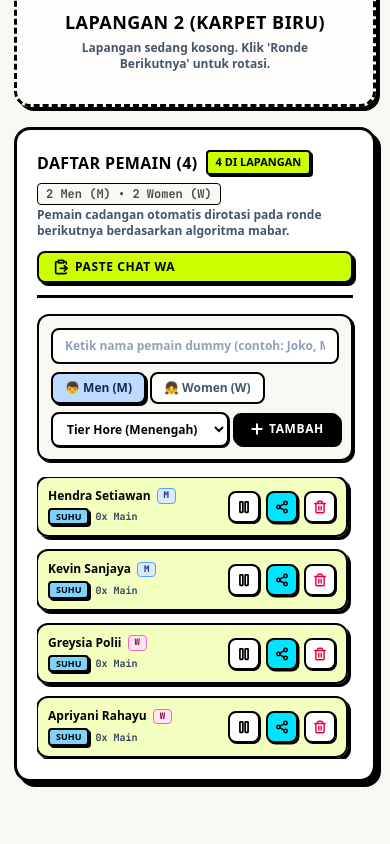
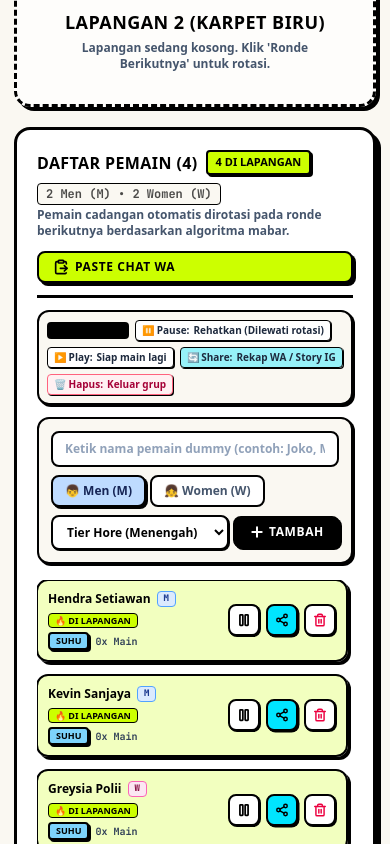
Before and after one commit to Bradleyalexa/playfield-app, a Next.js app: page /host/demo in a window 390 px wide. Shown: the part 1260-2104 px from the top of the page. Built offline with nearby package versions, Linux system fonts and the light colour scheme.

Commit message:
feat: protect active matches on reshuffle with undo support, hide host button from spectator view, and add mobile action legend to player roster

```diff
--- a/src/app/host/[sessionId]/page.tsx
+++ b/src/app/host/[sessionId]/page.tsx
@@ -21,6 +21,7 @@ import {
   MapPin,
   ExternalLink,
   Shuffle,
+  Undo2,
 } from "lucide-react";
 import confetti from "canvas-confetti";
 import { Navbar } from "../../../components/common/Navbar";
@@ -57,6 +58,7 @@ function HostDashboardContent({ params }: HostPageProps) {
   const [isCreateMatchModalOpen, setIsCreateMatchModalOpen] = useState(false);
   const [isEquipmentModalOpen, setIsEquipmentModalOpen] = useState(false);
   const [copiedLink, setCopiedLink] = useState(false);
+  const [lastReshuffleSnapshot, setLastReshuffleSnapshot] = useState<GameSession | null>(null);
 
   // Load session dari local storage atau fallback create demo jika tidak ditemukan
   useEffect(() => {
@@ -366,6 +368,9 @@ function HostDashboardContent({ params }: HostPageProps) {
       matches: updatedMatches,
       courts: updatedCourts,
     };
+
+    // Simpan snapshot sebelum perubahan untuk fitur Urungkan / Undo
+    setLastReshuffleSnapshot(JSON.parse(JSON.stringify(session)));
     setSession(updated);
     LocalStorageAdapter.saveSession(updated);
 
@@ -374,6 +379,15 @@ function HostDashboardContent({ params }: HostPageProps) {
     } catch {}
 
     AudioAnnouncer.announceGeneral("Jadwal rotasi pemain telah dikocok ulang.");
+  };
+
+  // 6d. Urungkan Kocok Ulang / Undo Reshuffle
+  const handleUndoReshuffle = () => {
+    if (!lastReshuffleSnapshot) return;
+    setSession(lastReshuffleSnapshot);
+    LocalStorageAdapter.saveSession(lastReshuffleSnapshot);
+    setLastReshuffleSnapshot(null);
+    AudioAnnouncer.announceGeneral("Kocok ulang berhasil diurungkan.");
   };
 
   // 7. Tambah Pemain Manual Tunggal
@@ -671,6 +685,18 @@ function HostDashboardContent({ params }: HostPageProps) {
               <span>Kocok Ulang</span>
             </button>
 
+            {/* Tombol Urungkan Kocok Ulang (Jika baru saja kocok ulang) */}
+            {lastReshuffleSnapshot && (
+              <button
+                onClick={handleUndoReshuffle}
+                className="flex items-center gap-1.5 rounded-xl bg-[#ffde00] border-2 border-black px-3 sm:px-3.5 py-2 text-xs font-black text-black uppercase tracking-wider shadow-[3px_3px_0px_#000] hover:bg-[#facc15] active:translate-x-0.5 active:translate-y-0.5 active:shadow-[1px_1px_0px_#000] transition-all cursor-pointer animate-in fade-in"
+                title="Urungkan kocok ulang dan kembalikan susunan match sebelumnya"
+              >
+                <Undo2 className="h-4 w-4 stroke-[2.5]" />
+                <span>Urungkan</span>
+              </button>
+            )}
+
             {/* Mulai Ronde Berikutnya */}
             <button
               onClick={handleNextRound}
--- a/src/app/kiosk/[sessionId]/page.tsx
+++ b/src/app/kiosk/[sessionId]/page.tsx
@@ -118,10 +118,11 @@ function KioskContent({ params }: KioskPageProps) {
             </button>
 
             <Link
-              href={`/host/${session.publicSlug}`}
+              href={`/live/${session.publicSlug}`}
               className="text-[10px] sm:text-xs font-black uppercase text-black hover:text-slate-600 underline font-mono transition-colors whitespace-nowrap"
+              title="Buka tampilan penonton di smartphone pemain"
             >
-              Host
+              📱 Buka di HP
             </Link>
           </div>
         </div>
--- a/src/components/common/Navbar.tsx
+++ b/src/components/common/Navbar.tsx
@@ -13,33 +13,41 @@ interface NavbarProps {
 export function Navbar({ publicSlug }: NavbarProps) {
   const pathname = usePathname();
   const currentSlug = publicSlug || "demo";
+  const isSpectatorMode = pathname.startsWith("/live");
 
-  const navLinks = [
+  const allNavLinks = [
     {
       name: "Dashboard Host",
       shortName: "Host",
       href: `/host/${currentSlug}`,
       icon: Trophy,
+      hostOnly: true,
     },
     {
       name: "TV GOR Kiosk",
       shortName: "Kiosk",
       href: `/kiosk/${currentSlug}`,
       icon: Tv,
+      hostOnly: false,
     },
     {
       name: "Papan Penonton",
       shortName: "Live",
       href: `/live/${currentSlug}`,
       icon: Users,
+      hostOnly: false,
     },
     {
       name: "Pojok Edukasi",
       shortName: "Edukasi",
       href: "/education",
       icon: BookOpen,
+      hostOnly: false,
     },
   ];
+
+  // Pada halaman penonton/pemain (/live), sembunyikan tombol Dashboard Host
+  const navLinks = isSpectatorMode ? allNavLinks.filter((l) => !l.hostOnly) : allNavLinks;
 
   return (
     <>
--- a/src/components/players/PlayerRoster.tsx
+++ b/src/components/players/PlayerRoster.tsx
@@ -45,10 +45,38 @@ export function PlayerRoster({
     setQuickName("");
   };
 
+  const [toastMsg, setToastMsg] = useState<string | null>(null);
+
+  const handleTogglePauseWithFeedback = (playerId: string) => {
+    const target = session.players.find((p) => p.id === playerId);
+    if (!target) return;
+    const isNowPaused = target.status !== "paused";
+    onTogglePlayerPause(playerId);
+    setToastMsg(
+      isNowPaused
+        ? `⏸️ ${target.name} diistirahatkan (dilewati rotasi ronde depan)`
+        : `▶️ ${target.name} siap main kembali di ronde depan!`
+    );
+    setTimeout(() => setToastMsg(null), 3500);
+  };
+
   return (
     <div className="flex flex-col rounded-2xl border-3 border-black bg-white p-5 shadow-[5px_5px_0px_#000]">
+      {/* Toast Feedback Aksi Pemain untuk Mobile */}
+      {toastMsg && (
+        <div className="mb-3 rounded-xl bg-black text-[#ccff00] px-3.5 py-2 text-xs font-black border-2 border-black shadow-[3px_3px_0px_#ccff00] flex items-center justify-between animate-in fade-in slide-in-from-top-1">
+          <span>{toastMsg}</span>
+          <button
+            onClick={() => setToastMsg(null)}
+            className="text-white hover:text-rose-400 font-bold ml-2 text-xs"
+          >
+            ✕
+          </button>
+        </div>
+      )}
+
       {/* Header Roster */}
-      <div className="flex flex-col sm:flex-row sm:items-center justify-between gap-3 pb-3 border-b-3 border-black mb-4">
+      <div className="flex flex-col sm:flex-row sm:items-center justify-between gap-3 pb-3 border-b-3 border-black mb-3">
         <div>
           <div className="flex flex-wrap items-center gap-2">
             <h3 className="text-base font-black text-black uppercase tracking-wide">
@@ -73,6 +101,25 @@ export function PlayerRoster({
           <ClipboardPaste className="h-4 w-4 stroke-[2.5]" />
           <span>Paste Chat WA</span>
         </button>
+      </div>
+
+      {/* Panduan Ikon Aksi Pemain (Sangat Membantu di Smartphone karena Tidak Bisa Hover) */}
+      <div className="flex flex-wrap items-center gap-1.5 sm:gap-2 mb-3 p-2 rounded-xl bg-[#faf8f2] border-2 border-black text-[10px] sm:text-xs font-bold text-slate-800 shadow-[2px_2px_0px_#000]">
+        <span className="font-black text-black uppercase bg-black text-[#ccff00] px-1.5 py-0.5 rounded text-[9px] font-mono tracking-wider">
+          PANDUAN IKON
+        </span>
+        <span className="inline-flex items-center gap-1 bg-white border border-black px-1.5 py-0.5 rounded shadow-[1px_1px_0px_#000]">
+          <span className="font-black">⏸️ Pause:</span> Rehatkan (Dilewati rotasi)
+        </span>
+        <span className="inline-flex items-center gap-1 bg-white border border-black px-1.5 py-0.5 rounded shadow-[1px_1px_0px_#000]">
+          <span className="font-black">▶️ Play:</span> Siap main lagi
+        </span>
+        <span className="inline-flex items-center gap-1 bg-[#00e5ff]/40 border border-black px-1.5 py-0.5 rounded shadow-[1px_1px_0px_#000]">
+          <span className="font-black">🔄 Share:</span> Rekap WA / Story IG
+        </span>
+        <span className="inline-flex items-center gap-1 bg-rose-50 border border-rose-400 text-rose-800 px-1.5 py-0.5 rounded shadow-[1px_1px_0px_#000]">
+          <span className="font-black">🗑️ Hapus:</span> Keluar grup
+        </span>
       </div>
 
       {/* Form Tambah Pemain dengan Pilihan Gender (Men/Women) & Skill Tier */}
@@ -149,12 +196,12 @@ export function PlayerRoster({
                 isPlaying
                   ? "bg-[#ccff00]/25 shadow-[3px_3px_0px_#000] translate-x-[-1px] translate-y-[-1px]"
                   : isPaused
-                  ? "bg-slate-200/60 opacity-60 shadow-none"
+                  ? "bg-slate-200/80 border-dashed opacity-80 shadow-none"
                   : "bg-[#faf8f2] hover:bg-white shadow-[2px_2px_0px_#000]"
               }`}
             >
               <div className="flex flex-col min-w-0 pr-2">
-                <div className="flex items-center gap-1.5">
+                <div className="flex items-center gap-1.5 flex-wrap">
                   <span className="font-black text-xs truncate text-black">{player.name}</span>
                   <span
                     className={`text-[9px] font-mono font-black px-1.5 py-0.2 rounded border ${
@@ -165,6 +212,16 @@ export function PlayerRoster({
                   >
                     {player.gender === "M" ? "M" : "W"}
                   </span>
+                  {/* Status Badge Langsung Terlihat di HP */}
+                  {isPaused ? (
+                    <span className="text-[9px] font-black uppercase px-1.5 py-0.2 rounded bg-[#ffde00] border border-black text-black">
+                      ⏸️ Rehat
+                    </span>
+                  ) : isPlaying ? (
+                    <span className="text-[9px] font-black uppercase px-1.5 py-0.2 rounded bg-[#ccff00] border border-black text-black">
+                      🔥 Di Lapangan
+                    </span>
+                  ) : null}
                 </div>
                 <div className="flex items-center gap-1.5 mt-1">
                   <span className={`text-[9px] px-1.5 py-0.2 rounded ${tier.badgeColor}`}>
@@ -180,11 +237,11 @@ export function PlayerRoster({
               <div className="flex items-center gap-1.5 sm:gap-1 shrink-0">
                 {/* Tombol Play/Pause (Tahan / Lanjutkan Pemain) */}
                 <button
-                  onClick={() => onTogglePlayerPause(player.id)}
+                  onClick={() => handleTogglePauseWithFeedback(player.id)}
                   title={
                     isPaused
-                      ? "Play (Resume): Pemain siap masuk lapangan ronde berikutnya"
-                      : "Pause: Tahan pemain (istirahat/toilet/cedera agar dilewati rotasi ronde depan)"
+                      ? "Play: Aktifkan pemain kembali siap masuk lapangan"
+                      : "Pause: Rehatkan pemain (toilet/cedera/lelah) agar dilewati rotasi ronde depan"
                   }
                   className={`h-8 w-8 sm:h-7 sm:w-7 rounded-lg border-2 border-black flex items-center justify-center shadow-[1px_1px_0px_#000] active:translate-x-0.5 active:translate-y-0.5 active:shadow-none transition-all cursor-pointer ${
                     isPaused ? "bg-[#ffde00] text-black" : "bg-white text-black hover:bg-slate-100"
```
